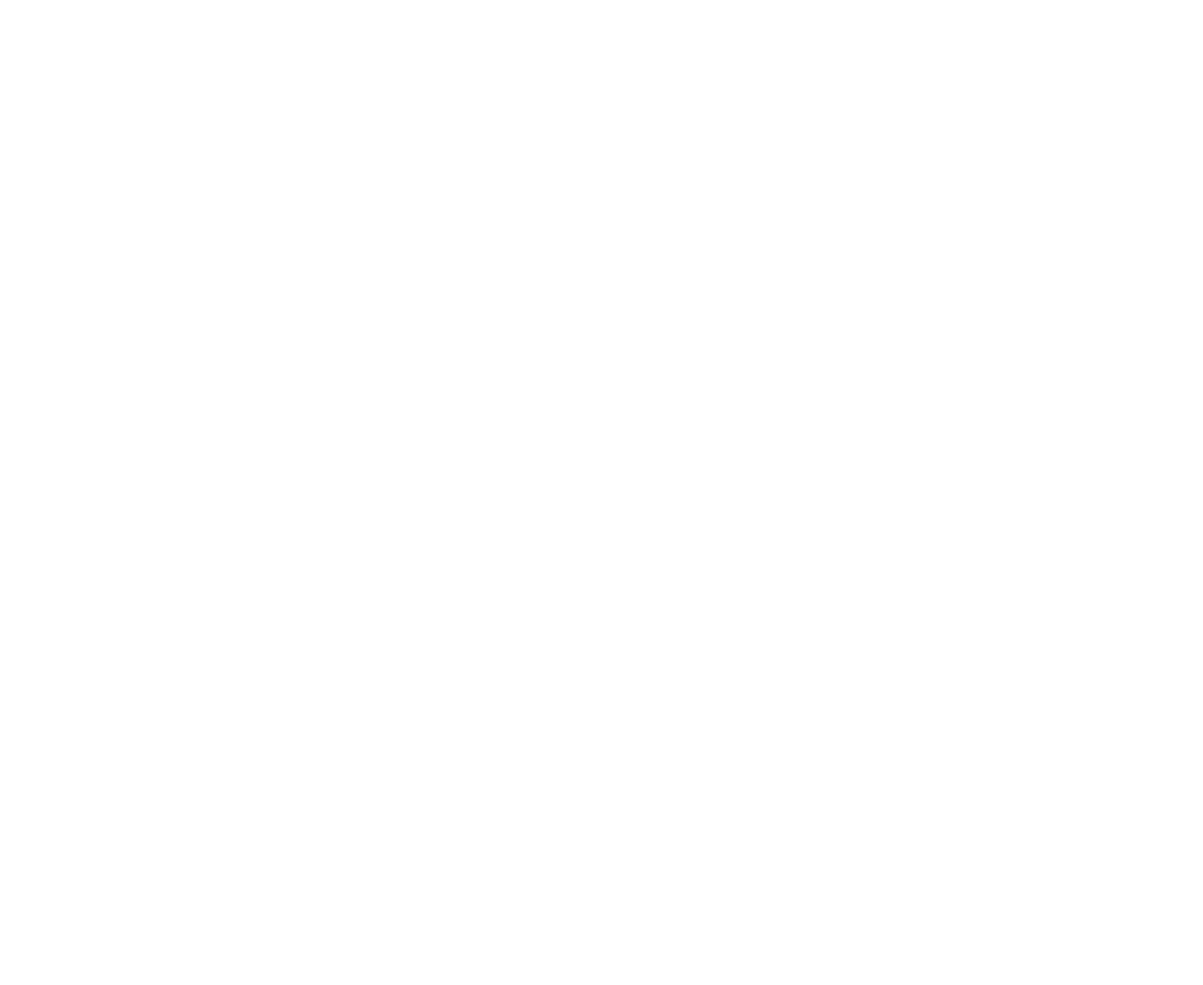
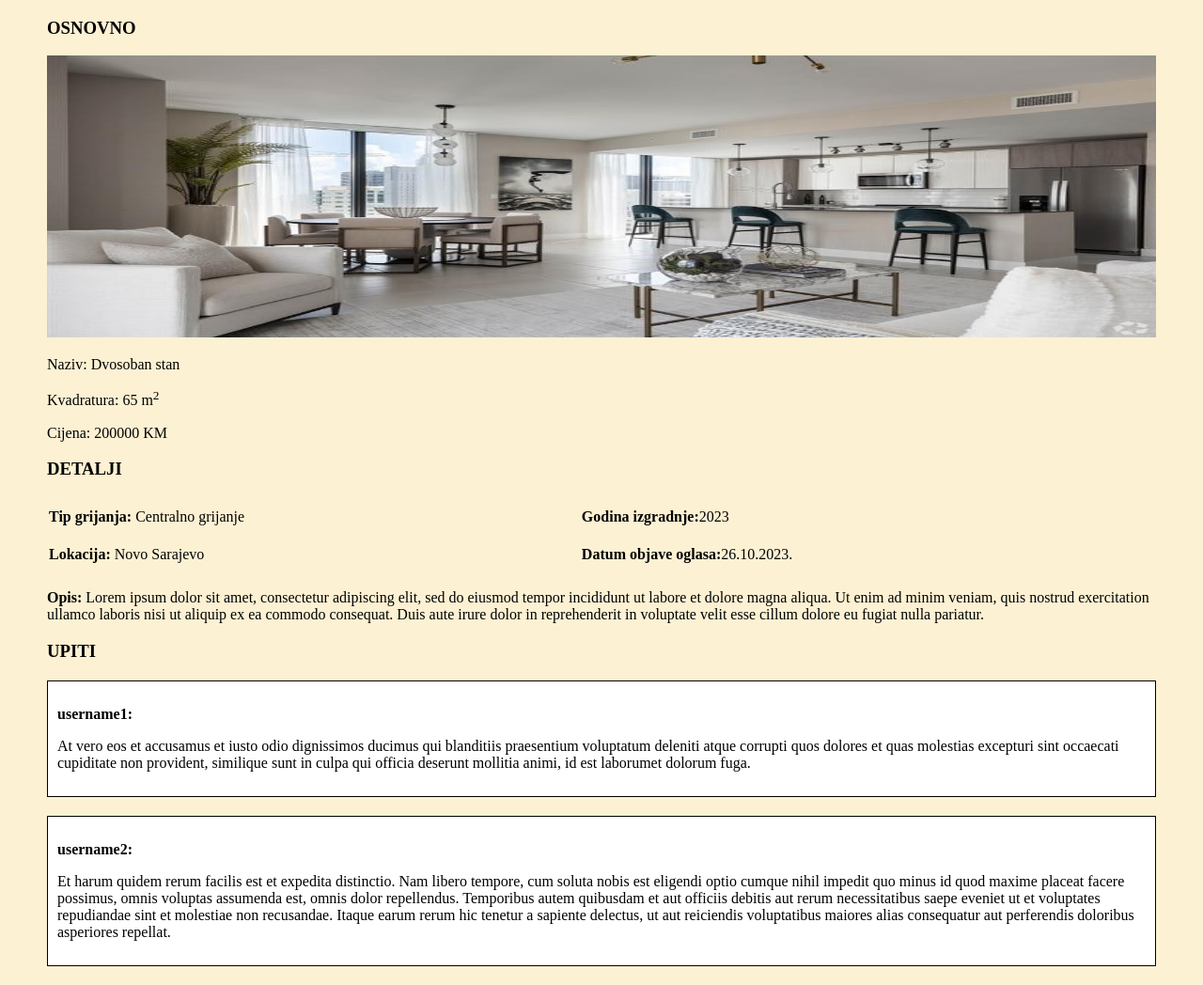
Before and after one commit to scomor55/real-estate-app, a plain HTML site: page html/detalji.html in a window 1280 px wide. Shown: the whole page at 94% size. Before the commit the page ends 800 px from the top, so only its background shows below. Drawn offline with Linux system fonts and the light colour scheme.

Commit message:
detalji v1.0

```diff
--- a/css/detalji.css
+++ b/css/detalji.css
@@ -0,0 +1,41 @@
+body {
+    background-color: #fdf1d3;
+    margin: 0px 50px;
+}
+
+img {
+    width: 100%;
+    height: 300px;
+}
+
+table {
+    width: 100%;
+}
+
+td {
+    padding: 10px 0px;
+    text-align: left;
+}
+
+td.gore .lijevo, td.dolje .lijevo{
+    text-align: left;
+}
+
+td.gore .desno, td.dolje .desno{
+    text-align: right;
+}
+
+.detalj {
+    display: flex;
+    justify-content: space-between;
+    margin: 5px 0;
+}
+
+
+
+.upit {
+    background-color: white;
+    border: 1px solid black;
+    padding: 10px;
+    margin: 20px 0;
+}
--- a/html/detalji.html
+++ b/html/detalji.html
@@ -0,0 +1,75 @@
+<!DOCTYPE html>
+<html lang="ba">
+    <head>
+        <meta charset="utf-8"/>
+        <meta name="viewport" content="width=device-width"/>
+        <link href="../css/detalji.css" rel="stylesheet">
+        <title>Detalji</title>
+    </head>
+    <body>
+        <div id="osnovno">
+            <h3>OSNOVNO</h3>
+            <img src="../slike/stan.jpg" alt="slika">
+            <p>Naziv: Dvosoban stan</p>
+            <p>Kvadratura: 65 m<sup>2</sup></p>
+            <p class="cijena">Cijena: 200000 KM </p>
+        </div>
+        <div id="detalji">
+            <h3>DETALJI</h3>
+            <table>
+                <tr>
+                    <td>
+                        <div class="lijevo"><strong> Tip grijanja:</strong> Centralno grijanje</div>
+                    </td>
+                    <td>
+                        <div class="desno"><strong>Godina izgradnje:</strong>2023</div>
+                    </div>
+                    </td>
+                </tr>
+                <tr>
+                    <td>
+                        <div class="lijevo"><strong>Lokacija:</strong> Novo Sarajevo</div>
+                    </td>
+                    <td>
+                        <div class="desno"><strong>Datum objave oglasa:</strong>26.10.2023.</div>
+                    </td>
+                </tr>
+            </table>
+            <div class="opis">
+                <p><strong>Opis:</strong> Lorem ipsum dolor sit amet, consectetur
+                    adipiscing elit, sed do eiusmod tempor incididunt
+                    ut labore et dolore magna aliqua. Ut enim ad minim
+                    veniam, quis nostrud exercitation ullamco laboris
+                    nisi ut aliquip ex ea commodo consequat. Duis aute
+                     irure dolor in reprehenderit in voluptate velit esse
+                      cillum dolore eu fugiat nulla pariatur. </p>
+            </div>
+        </div>
+        <div id="upiti">
+            <h3>UPITI</h3>
+            <div class="upit">
+                <p><strong>username1:</strong></p>
+                <p>At vero eos et accusamus et iusto odio dignissimos ducimus
+                    qui blanditiis praesentium voluptatum deleniti atque corrupti
+                    quos dolores et quas molestias excepturi sint occaecati
+                    cupiditate non provident, similique sunt in culpa qui
+                    officia deserunt mollitia animi, id est laborumet dolorum fuga.</p>
+            </div>
+            <div class="upit">
+                <p><strong>username2:</strong></p>
+                <p>Et harum quidem rerum facilis est et expedita
+                    distinctio. Nam libero tempore, cum soluta nobis est
+                     eligendi optio cumque nihil impedit quo minus id
+                     quod maxime placeat facere possimus, omnis voluptas
+                      assumenda est, omnis dolor repellendus. Temporibus
+                       autem quibusdam et aut officiis debitis aut rerum
+                        necessitatibus saepe eveniet ut et voluptates
+                        repudiandae sint et molestiae non recusandae.
+                        Itaque earum rerum hic tenetur a sapiente
+                        delectus, ut aut reiciendis voluptatibus maiores
+                        alias consequatur aut perferendis doloribus
+                        asperiores repellat.</p>
+            </div>
+        </div>
+    </body>
+</html>
```
Also changed, not shown: html/nekretnine.html (+1 -1 lines).
